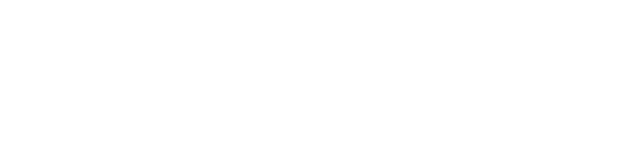
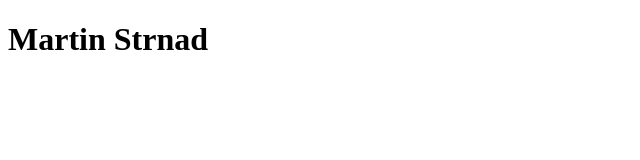
Before and after one commit to martino1961/WebDevelopmentUdemy, a plain HTML site: page HTML - Personal Site/index.html in a window 1280 px wide. Shown: the whole page, without its empty margins (0-640 px from the left). Drawn offline with Linux system fonts and the light colour scheme.

Commit message:
Add h1 tag with 'my name' to the body section

```diff
--- a/HTML - Personal Site/index.html
+++ b/HTML - Personal Site/index.html
@@ -8,6 +8,6 @@
     <title>Martin's Personal Site</title>
 </head>
 <body>
-
+    <h1>Martin Strnad</h1>
 </body>
 </html>
```
